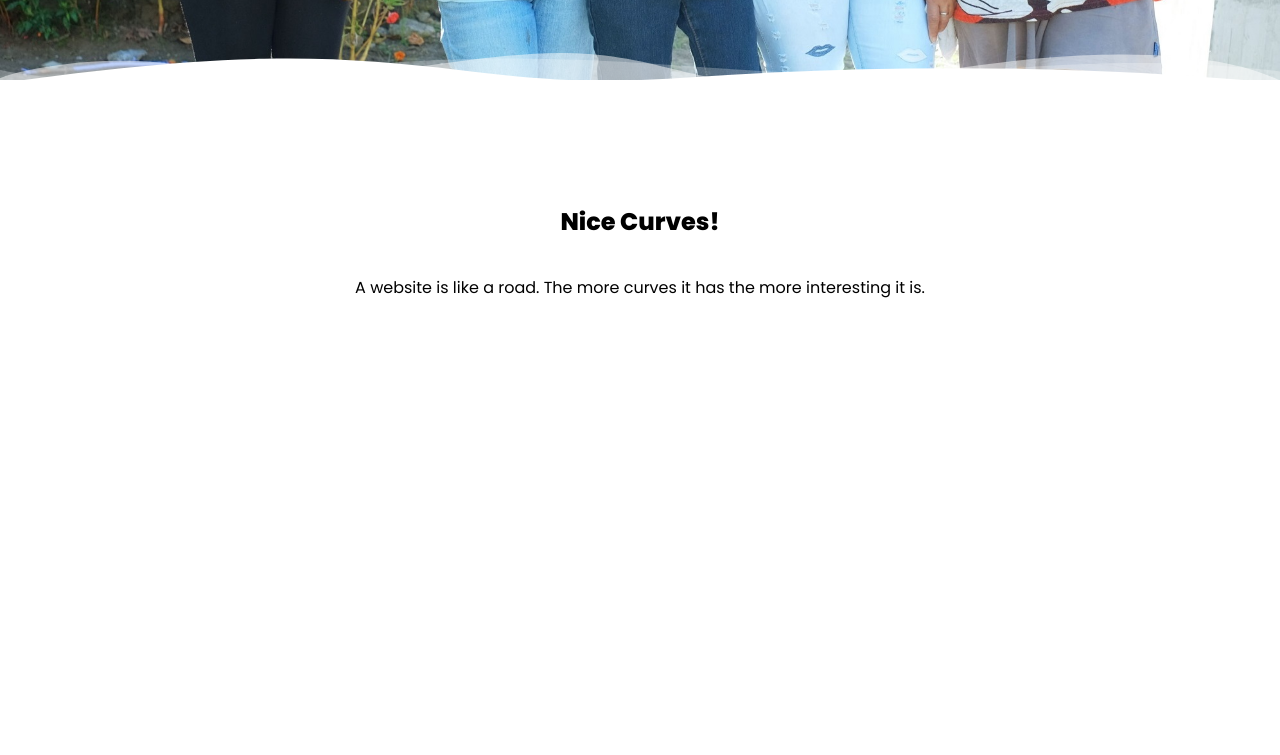
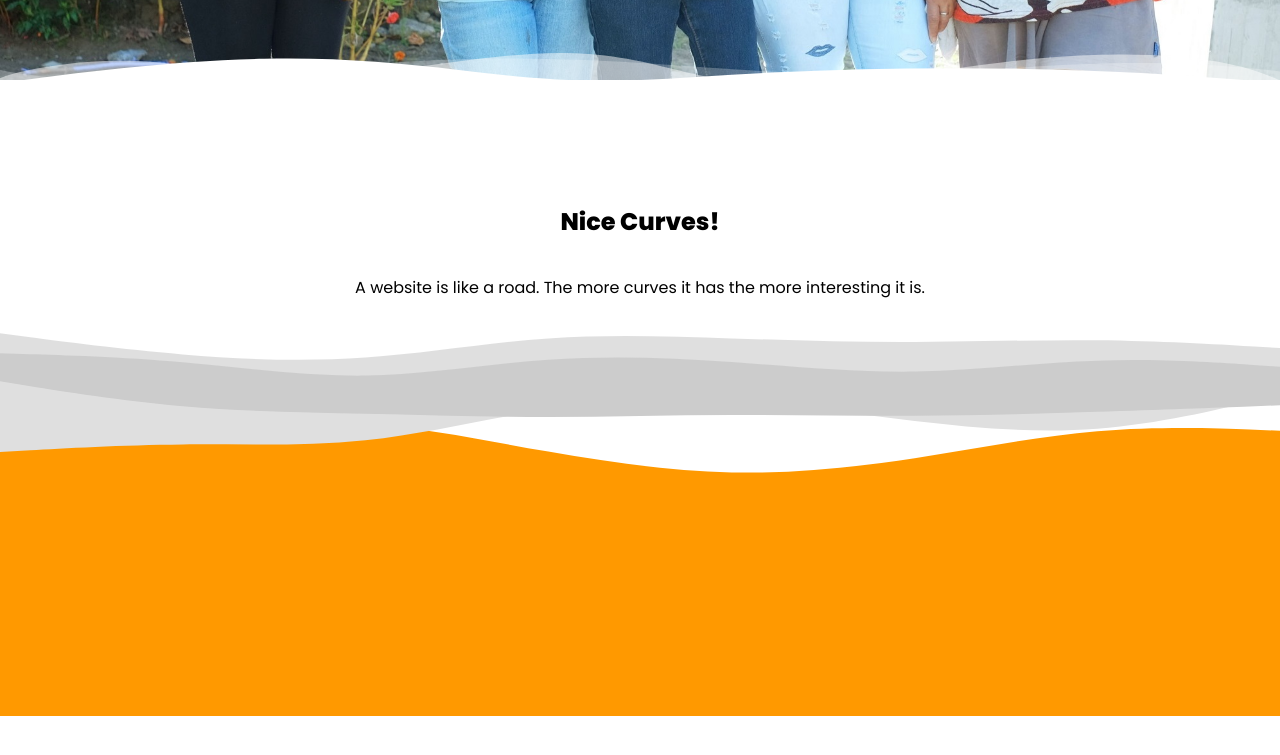
Before and after one commit to ArJSarmiento/Gawad-Kalinga-Davao, a plain HTML site: page index.html in a window 1280 px wide. Shown: the part 551-1306 px from the top of the page. After the commit the page ends 1267 px from the top, so only its background shows below. Drawn offline with nearby package versions, Linux system fonts and the light colour scheme.

Commit message:
curvy divs v2

```diff
--- a/css/endpoverty.css
+++ b/css/endpoverty.css
@@ -75,7 +75,6 @@ section {
     display: flex;
     flex-direction: column;
     align-items: center;
-    min-height: 400px;
     padding-top: 100px;
 }
 
@@ -96,5 +95,5 @@ section {
   }
 
 .layer1 {
-background-image: url('svg/layered-waves-haikei.svg');
+background-image: url('../svg/layered-waves-haikei.svg');
 }
```
